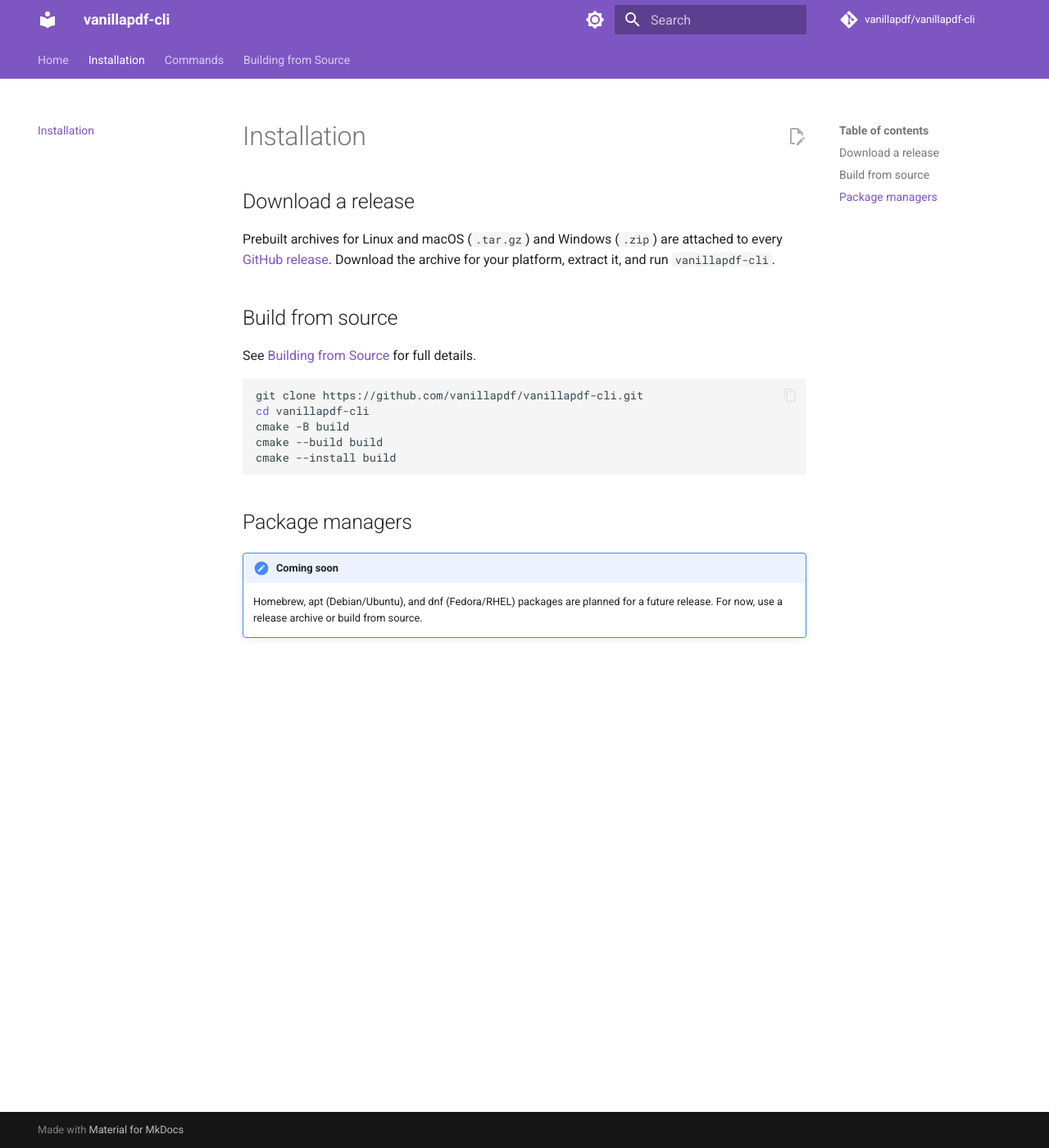
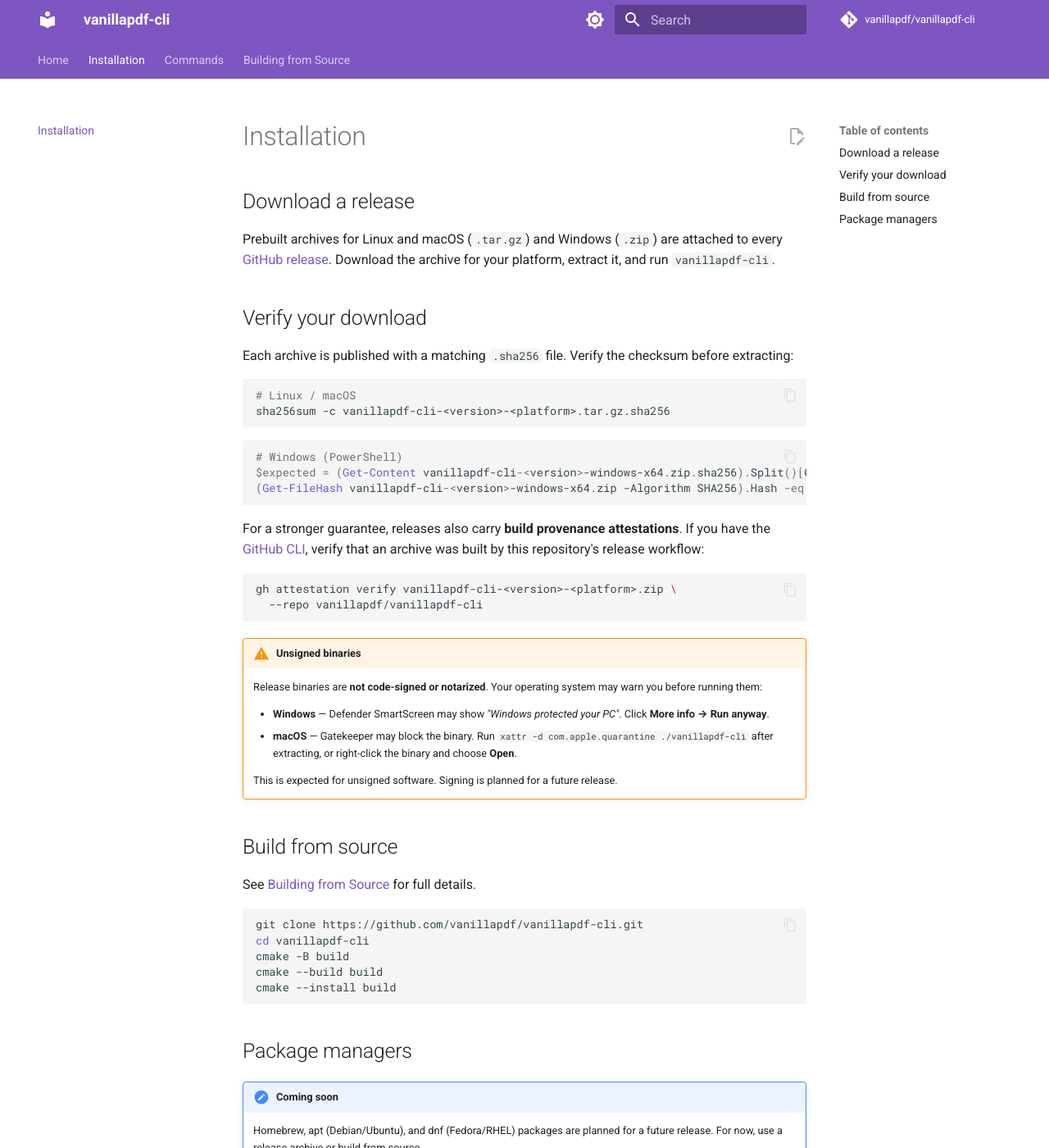
Before and after one commit to vanillapdf/vanillapdf-cli, an MkDocs documentation site: the page built from docs/installation.md, in a window 1280 px wide and 1400 px high. Shown: the whole window at 82% size. Built offline with MkDocs 1.6.1 and Material for MkDocs 9.7.7, drawn with Linux system fonts in a browser that asks for light colours; comment, search, counter and statistics services are not loaded.

Commit message:
Document download verification, dry-run the release workflow, tidy README
- docs/installation.md: add sha256 + provenance verification steps and an
  unsigned-binaries warning for Windows SmartScreen / macOS Gatekeeper
- release.yml: run build-and-package on PRs that touch the workflow; gate the
  publish job to workflow_dispatch so a PR can never tag or release
- README.md: replace the crowded Quick start block with a task/command table
- CLAUDE.md: document fix/feature branch prefixes; release/* is maintenance-only

Co-Authored-By: Claude Opus 4.8 <noreply@anthropic.com>

````diff
--- a/docs/installation.md
+++ b/docs/installation.md
@@ -6,6 +6,44 @@ Prebuilt archives for Linux and macOS (`.tar.gz`) and Windows (`.zip`) are
 attached to every
 [GitHub release](https://github.com/vanillapdf/vanillapdf-cli/releases).
 Download the archive for your platform, extract it, and run `vanillapdf-cli`.
+
+## Verify your download
+
+Each archive is published with a matching `.sha256` file. Verify the checksum
+before extracting:
+
+```sh
+# Linux / macOS
+sha256sum -c vanillapdf-cli-<version>-<platform>.tar.gz.sha256
+```
+
+```powershell
+# Windows (PowerShell)
+$expected = (Get-Content vanillapdf-cli-<version>-windows-x64.zip.sha256).Split()[0]
+(Get-FileHash vanillapdf-cli-<version>-windows-x64.zip -Algorithm SHA256).Hash -eq $expected
+```
+
+For a stronger guarantee, releases also carry **build provenance
+attestations**. If you have the [GitHub CLI](https://cli.github.com/), verify
+that an archive was built by this repository's release workflow:
+
+```sh
+gh attestation verify vanillapdf-cli-<version>-<platform>.zip \
+  --repo vanillapdf/vanillapdf-cli
+```
+
+!!! warning "Unsigned binaries"
+    Release binaries are **not code-signed or notarized**. Your operating
+    system may warn you before running them:
+
+    - **Windows** — Defender SmartScreen may show
+      *"Windows protected your PC"*. Click **More info → Run anyway**.
+    - **macOS** — Gatekeeper may block the binary. Run
+      `xattr -d com.apple.quarantine ./vanillapdf-cli` after extracting, or
+      right-click the binary and choose **Open**.
+
+    This is expected for unsigned software. Signing is planned for a future
+    release.
 
 ## Build from source
 
````
Also changed, not shown: CLAUDE.md (+5 -0 lines), README.md (+9 -17 lines), 1 other file.
